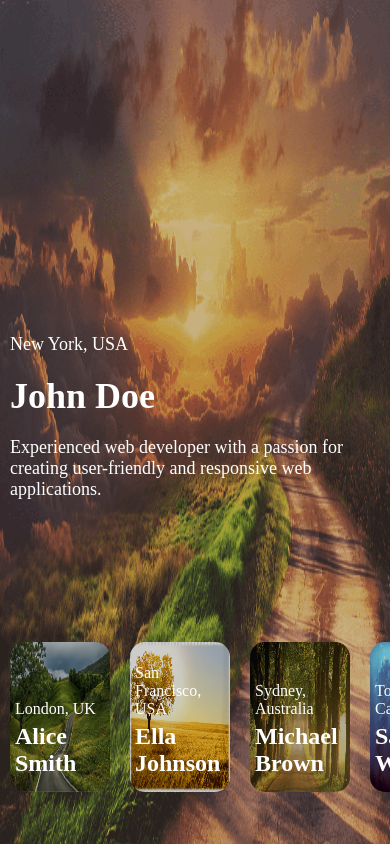
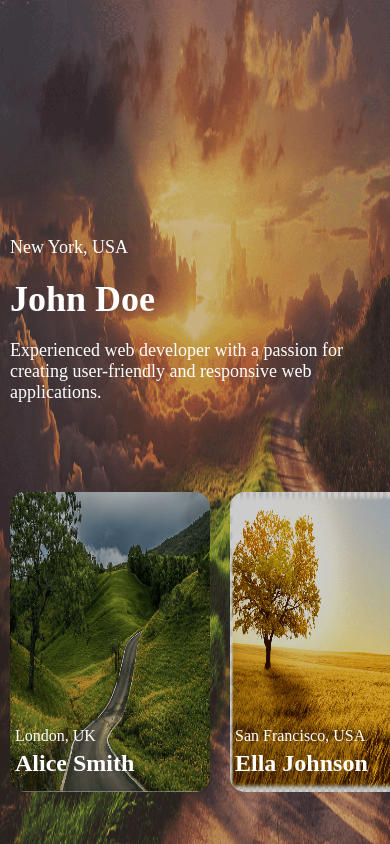
Before and after one commit to abdo6999/interview_test, a plain HTML site: page index.html in a window 390 px wide. Drawn offline with Linux system fonts and the light colour scheme.

Commit message:
update responsive

```diff
--- a/script.js
+++ b/script.js
@@ -49,10 +49,8 @@ carousel.addEventListener("click", (e) => {
     }, 1500);
     timeOutId = setTimeout(() => {
       const selectedItems = selectedItem.children
-      for (let i = 0; i < selectedItems.length; i++) {
-        if(i !== selectedItems.length - 1){
-          selectedItems[i].remove()
-        }
+      for (let i = 0; i < selectedItems.length - 1; i++) {
+        selectedItems[i].remove()
       }
     }, 1500);
   }
--- a/styles.css
+++ b/styles.css
@@ -235,7 +235,7 @@ p {
   width: 100%;
   height: 100%;
   transform: scale(1);
-  transition: transform 0.1s ease-in;
+  transition: transform 0.3s ease-in;
   z-index: -1;
 }
 .carousel-items .carousel-item:hover img {
@@ -249,6 +249,7 @@ p {
   left: 0;
   bottom: 0;
   z-index: 20;
+  pointer-events: none;
 }
 
 
@@ -278,8 +279,8 @@ p {
 
 @media (max-width: 768px) {
   :root {
-    --image-width: 100px;
-    --image-height: 150px;
+    --image-width: 200px;
+    --image-height: 300px;
     --mid-font-size: 18px;
     --large-font-size: 36px;
   }
@@ -301,7 +302,7 @@ p {
   }
   .carousel-item .carousel-content.show{
     width: calc(100% - 40px);
-    bottom: 50%;
+    bottom: calc(var(--image-height) + 50px + 20%);
     transform: translateY(50%);
   }
 }
```
